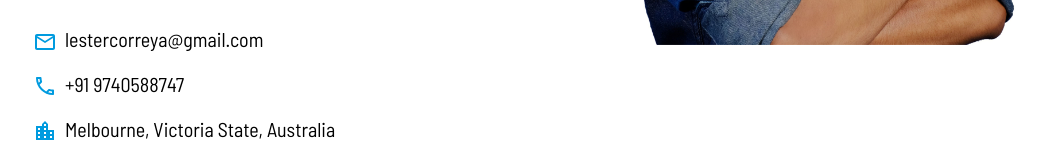
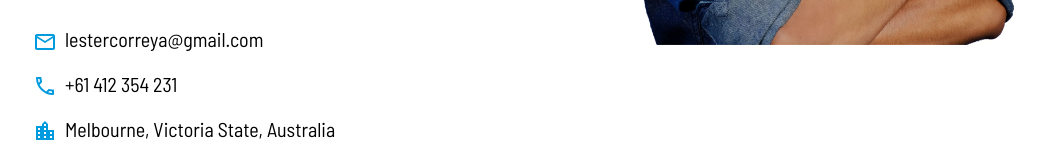
Before and after one commit to lestercorreya/Portfolio, a Next.js app: page / in a window 1280 px wide. Shown: the part 581-741 px from the top of the page, without its empty margins (159-1204 px from the left). Built offline with nearby package versions, Linux system fonts and the light colour scheme; a web font is replaced by a local one.

Commit message:
number updated

```diff
--- a/components/FooterSection.js
+++ b/components/FooterSection.js
@@ -22,7 +22,7 @@ const FooterSection = () => {
           <div className='font-primary text-primary font-extrabold mb-5 md:text-lg lg:text-xl lg:mb-6'>Contact</div>
           <div className='flex items-center md:mb-2'>
             <Phone className='text-3xl mr-2' />
-            <a href="tel:+91 9740588747" target="_blank" rel="noreferrer" className='text-secondary lg:text-lg hover:text-primary'>+91 9740588747</a>
+            <a href="tel:+91 9740588747" target="_blank" rel="noreferrer" className='text-secondary lg:text-lg hover:text-primary'>+61 412 354 231</a>
           </div>
           <div className='flex items-center'>
             <Email className='text-3xl mr-2' />
--- a/components/HomeSection.js
+++ b/components/HomeSection.js
@@ -20,7 +20,7 @@ const HomeSection = (props) => {
             <a href="mailto:lestercorreya@gmail.com" target="_blank" rel="noreferrer" className='hover:text-primary'>lestercorreya@gmail.com</a>
           </div>
           <div className='mb-4 text-lg md:text-xl flex items-center'><span className='mr-2 text-primary'><PhoneOutlined /></span>
-            <a href="tel:+91 9740588747" target="_blank" rel="noreferrer" className='hover:text-primary'>+91 9740588747</a>
+            <a href="tel:+91 9740588747" target="_blank" rel="noreferrer" className='hover:text-primary'>+61 412 354 231</a>
           </div>
           <div className='text-lg md:text-xl flex items-center'><span className='mr-2 text-primary'><LocationCity /></span>
             <a href="https://www.google.com/maps/place/Melbourne+VIC,+Australia" target="_blank" rel="noreferrer" className='hover:text-primary'>Melbourne, Victoria State, Australia</a>
```
